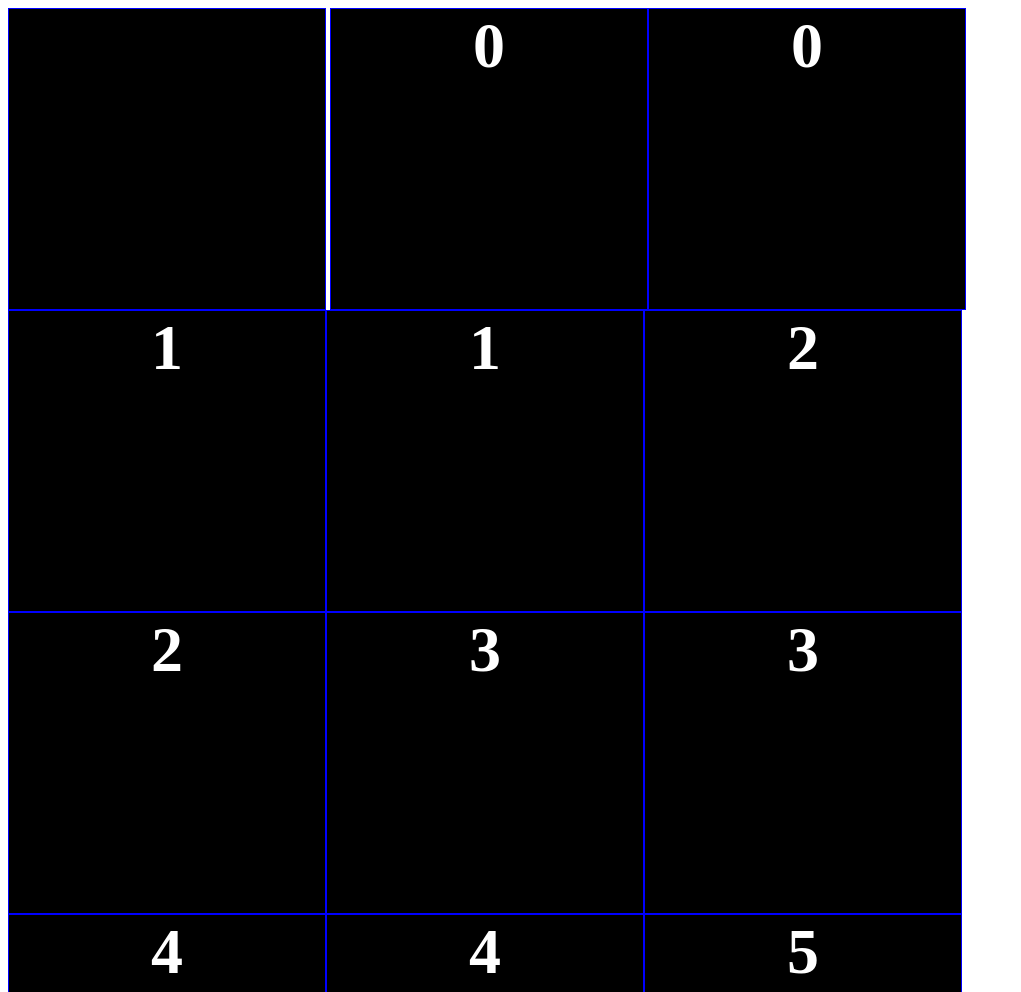
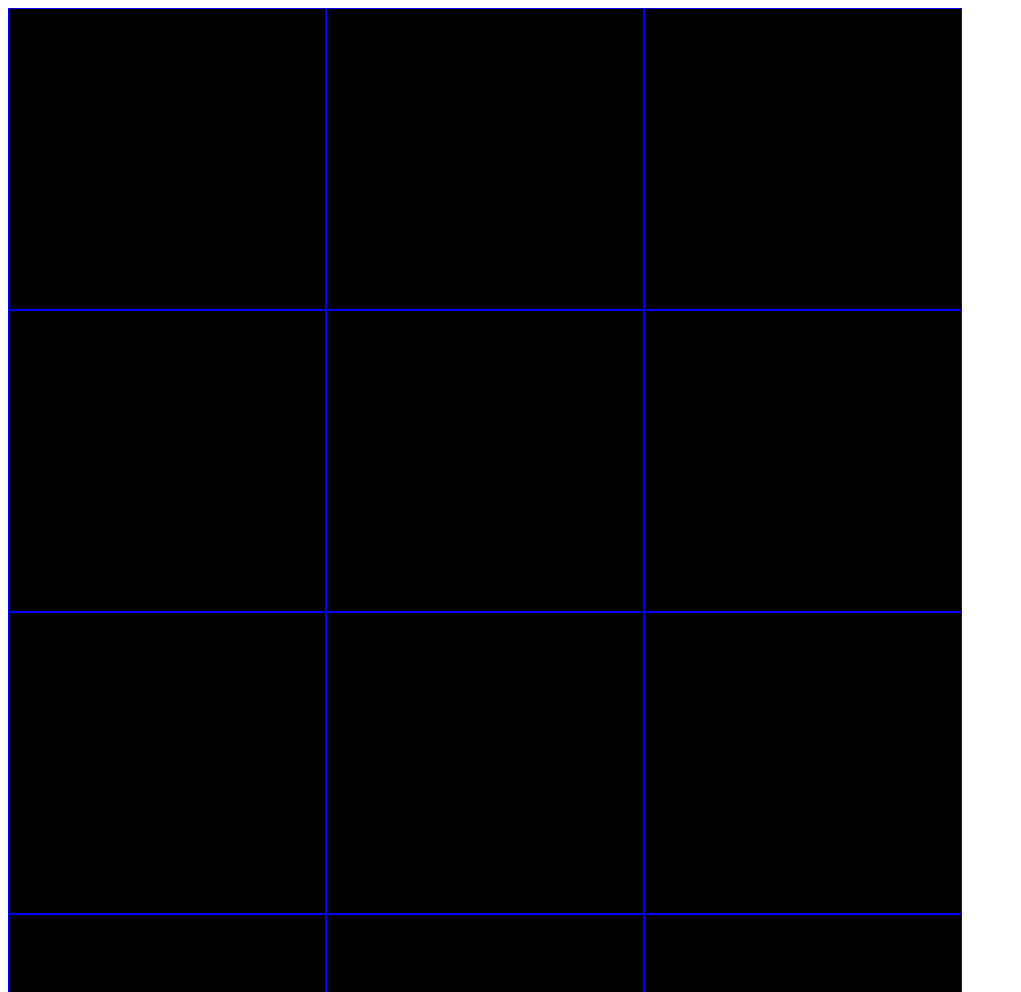
Before and after one commit to qgautreau/memory, a plain HTML site: page index.html in a window 1280 px wide. Shown: the top 992 px of the page, without its empty margins (0-1021 px from the left). Drawn offline with Linux system fonts and the light colour scheme.

Commit message:
fonction tourne cartes

```diff
--- a/css/style.css
+++ b/css/style.css
@@ -13,17 +13,16 @@
     font-weight: bold;
     text-align: center;
     vertical-align: middle;
+    position: relative;
+
 }
 
-.hiddencard {
-    width: 25%;
-    display: inline-block;
-    height: 300px;
-    border: 1px solid blue;
+.hidden {
+    position: absolute;
+    top: 0;
+    left: 0;
+    width: 100%;
+    height: 100%;
     background-color: black;
-    color: black;
-    font-size: 4em;
-    font-weight: bold;
-    text-align: center;
-    vertical-align: middle;
+
 }
--- a/index.html
+++ b/index.html
@@ -7,8 +7,6 @@
    </head>
    <body>
        <section id="board">
-           <div class="hiddencard">
-           </div>
        </section>
    </body>
    <script src="./js/script.js"></script>
--- a/js/script.js
+++ b/js/script.js
@@ -2,12 +2,23 @@ var boardElement = document.getElementById('board');
 var cardsNumber = 12;
 
 for (var i = 0; i < cardsNumber/2; i++) {
-    var cardElement = document.createElement("div");
-    cardElement.innerHTML = i;
-    cardElement.className = "card";
-    boardElement.appendChild(cardElement);
-    var cardElement = document.createElement("div");
-    cardElement.innerHTML = i;
-    cardElement.className = "card";
-    boardElement.appendChild(cardElement);
+    for (var j = 0; j < 2;j++) {
+        var cardElement = document.createElement("div");
+        cardElement.className = "card";
+
+        var valueElement = document.createElement("div");
+        valueElement.className = "value";
+        valueElement.innerHTML = i;
+
+        var hiddenElement = document.createElement("div");
+        hiddenElement.className = "hidden";
+
+        cardElement.appendChild(valueElement);
+        cardElement.appendChild(hiddenElement);
+        boardElement.appendChild(cardElement);
+
+        hiddenElement.addEventListener("click", function(){
+            this.style.display = "none";
+        });
+    }
 }
```
